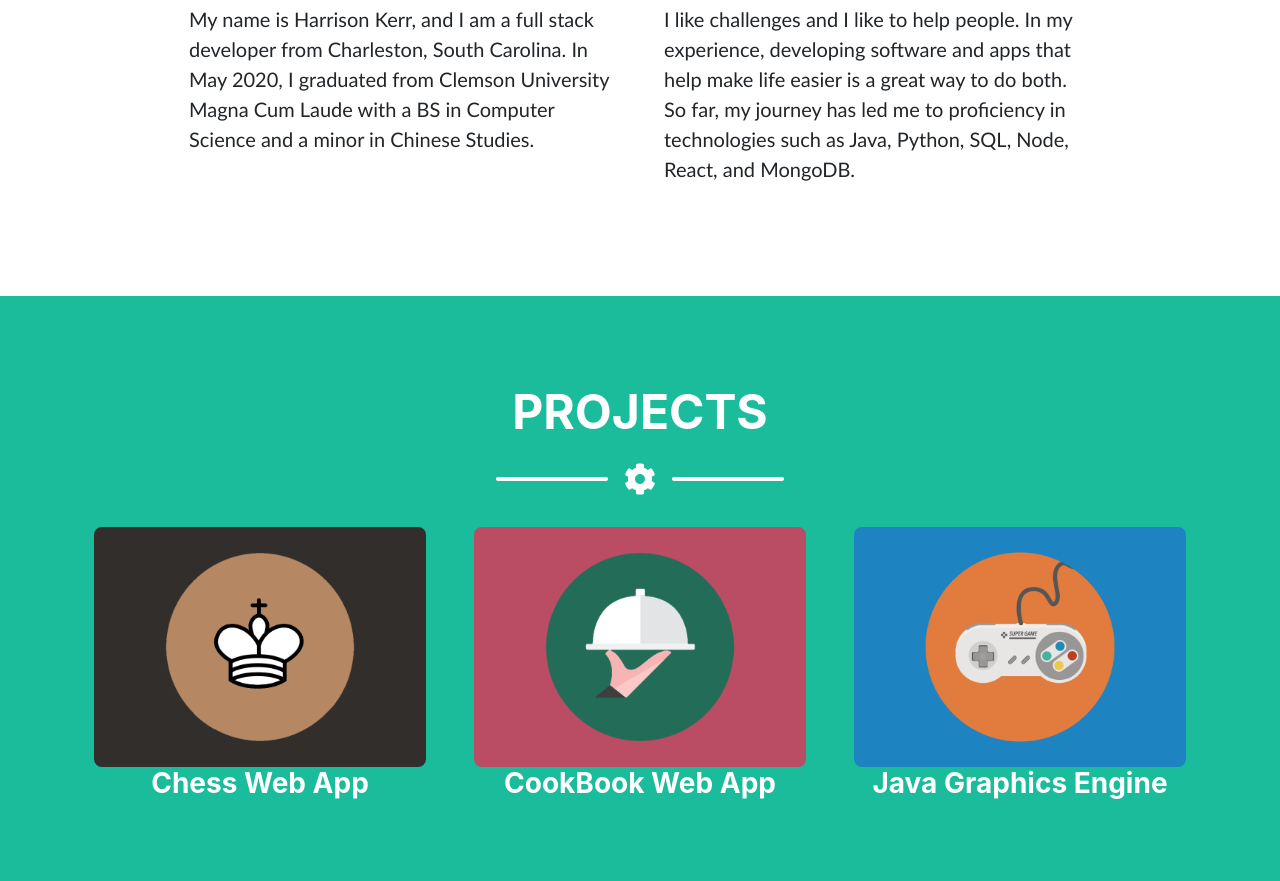
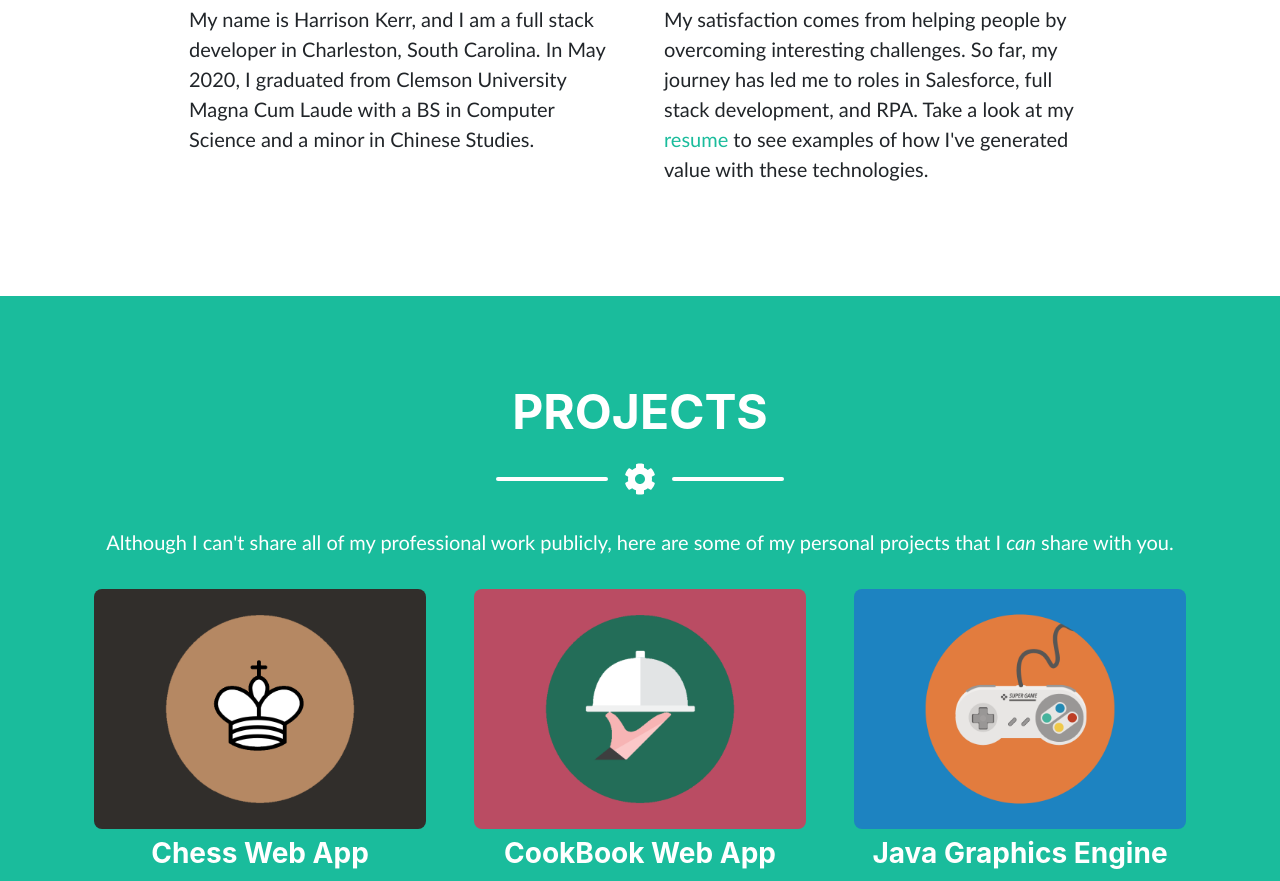
Before and after one commit to hwkerr/hwkerr.github.io, a plain HTML site: page index.html in a window 1280 px wide. Shown: the part 1000-1881 px from the top of the page. Drawn offline with nearby package versions, Linux system fonts and the light colour scheme; a web font is replaced by a local one.

Commit message:
Update personal site

```diff
--- a/index.html
+++ b/index.html
@@ -44,7 +44,7 @@
                     <div class="divider-custom-line"></div>
                 </div>
                 <!-- Masthead Subheading-->
-                <p class="pre-wrap masthead-subheading font-weight-light mb-0">Full Stack Developer - Software Engineer</p>
+                <p class="pre-wrap masthead-subheading font-weight-light mb-0">Application Developer</p>
             </div>
         </header>
         <section class="page-section mb-0" id="about">
@@ -62,10 +62,10 @@
                 <!-- About Section Content-->
                 <div class="row">
                     <div class="col-lg-5 ml-auto">
-                        <p class="pre-wrap lead">My name is Harrison Kerr, and I am a full stack developer from Charleston, South Carolina. In May 2020, I graduated from Clemson University Magna Cum Laude with a BS in Computer Science and a minor in Chinese Studies.</p>
+                        <p class="pre-wrap lead">My name is Harrison Kerr, and I am a full stack developer in Charleston, South Carolina. In May 2020, I graduated from Clemson University Magna Cum Laude with a BS in Computer Science and a minor in Chinese Studies.</p>
                     </div>
                     <div class="col-lg-5 mr-auto">
-                        <p class="pre-wrap lead">I like challenges and I like to help people. In my experience, developing software and apps that help make life easier is a great way to do both. So far, my journey has led me to proficiency in technologies such as Java, Python, SQL, Node, React, and MongoDB.</p>
+                        <p class="pre-wrap lead">My satisfaction comes from helping people by overcoming interesting challenges. So far, my journey has led me to roles in Salesforce, full stack development, and RPA. Take a look at my <a href="https://hwkerr.github.io/info/docs/resume.pdf">resume</a> to see examples of how I've generated value with these technologies.</p>
                     </div>
                 </div>
             </div>
@@ -82,8 +82,12 @@
                     <div class="divider-custom-icon"><i class="fas fa-cog"></i></div>
                     <div class="divider-custom-line"></div>
                 </div>
+				<!-- Text-->
+				<div class="text-center">
+					<p class="lead">Although I can't share all of my professional work publicly, here are some of my personal projects that I <em>can</em> share with you.</p>
+				</div>
                 <!-- Portfolio Grid Items-->
-                <div class="row justify-content-center">
+                <div class="row justify-content-center pt-3">
                     <!-- Portfolio Items-->
                     <div class="col-md-6 col-lg-4 mb-5">
                         <div class="portfolio-item mx-auto" data-toggle="modal" data-target="#portfolioModal0">
@@ -91,7 +95,7 @@
                                 <div class="portfolio-item-caption-content text-center text-primary"><i class="fas fa-plus fa-3x"></i></div>
                             </div><img class="img-fluid" src="assets/img/portfolio/chess.png" alt="chess-web-app"/>
                         </div>
-                        <h3 class="text-center">Chess Web App</h3>
+                        <h3 class="text-center pt-2">Chess Web App</h3>
                     </div>
                     <div class="col-md-6 col-lg-4 mb-5">
                         <div class="portfolio-item mx-auto" data-toggle="modal" data-target="#portfolioModal1">
@@ -99,7 +103,7 @@
                                 <div class="portfolio-item-caption-content text-center text-primary"><i class="fas fa-plus fa-3x"></i></div>
                             </div><img class="img-fluid" src="assets/img/portfolio/cookbook.png" alt="cookbook-web-app"/>
                         </div>
-                        <h3 class="text-center">CookBook Web App</h3>
+                        <h3 class="text-center pt-2">CookBook Web App</h3>
                     </div>
                     <div class="col-md-6 col-lg-4 mb-5">
                         <div class="portfolio-item mx-auto" data-toggle="modal" data-target="#portfolioModal2">
@@ -107,7 +111,7 @@
                                 <div class="portfolio-item-caption-content text-center text-primary"><i class="fas fa-plus fa-3x"></i></div>
                             </div><img class="img-fluid" src="assets/img/portfolio/game.png" alt="java-graphics-engine"/>
                         </div>
-                        <h3 class="text-center">Java Graphics Engine</h3>
+                        <h3 class="text-center pt-2">Java Graphics Engine</h3>
                     </div>
                     <!-- <div class="col-md-6 col-lg-4 mb-5">
                         <div class="portfolio-item mx-auto" data-toggle="modal" data-target="#portfolioModal3">
@@ -158,7 +162,7 @@
                                         <img class="img-fluid rounded mb-5" src="assets/img/portfolio/chess.png" alt="chess-web-app"/>
                                     </a>
                                     <!-- Portfolio Modal - Text-->
-                                    <p class="mb-5">In 2020 and 2021, my growing interest in Chess led me to seeking out better tools for improving my skills. I decided to start working on my own chess web app that I could eventually develop into an extensive practice tool.</p>
+                                    <p class="mb-5">In 2020 and 2021, my growing interest in Chess led me to seek out better tools for improving my skills. I started working on my own chess web app that could eventually become an extensive practice tool. During the process, I made several vital contributions to the chessboardjsx npm package via git.</p>
                                     <button class="btn btn-primary" href="#" data-dismiss="modal"><i class="fas fa-times fa-fw"></i>Close Window</button>
                                 </div>
                             </div>
@@ -188,7 +192,7 @@
 										<img class="img-fluid rounded mb-5" src="assets/img/portfolio/cookbook.png" alt="cookbook-web-app"/>
 									</a>
                                     <!-- Portfolio Modal - Text-->
-                                    <p class="mb-5">This CookBook Web App that I built and deployed to a Heroku site allows me to share my favorite recipes with my friends and family. Others can also log in to submit and share their own recipes.</p>
+                                    <p class="mb-5">This CookBook Web App that I built and deployed to a Heroku site allows me to share my favorite recipes with my friends and family. Others can also log in to submit and share their own recipes. Go ahead! Add a new recipe for me to try!</p>
                                     <button class="btn btn-primary" href="#" data-dismiss="modal"><i class="fas fa-times fa-fw"></i>Close Window</button>
                                 </div>
                             </div>
```
